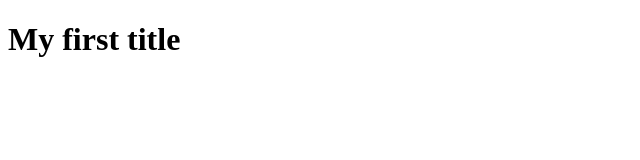
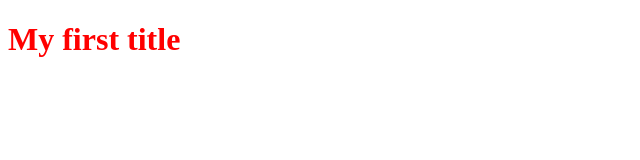
Before and after one commit to Ost2457/ornit, a plain HTML site: page index.html in a window 1280 px wide. Shown: the whole page, without its empty margins (0-640 px from the left). Drawn offline with Linux system fonts and the light colour scheme.

Commit message:
Update index.html change color h1 to red

```diff
--- a/index.html
+++ b/index.html
@@ -6,6 +6,6 @@
     <title>Document</title>
 </head>
 <body>
-  <h1>My first title</h1>
+  <h1 style="color:red">My first title</h1>
 </body>
 </html>
```
